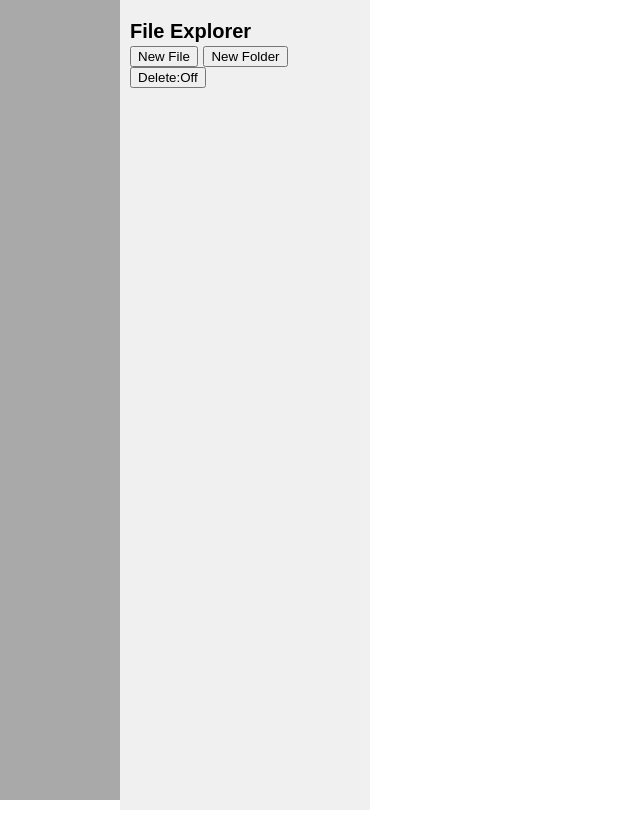
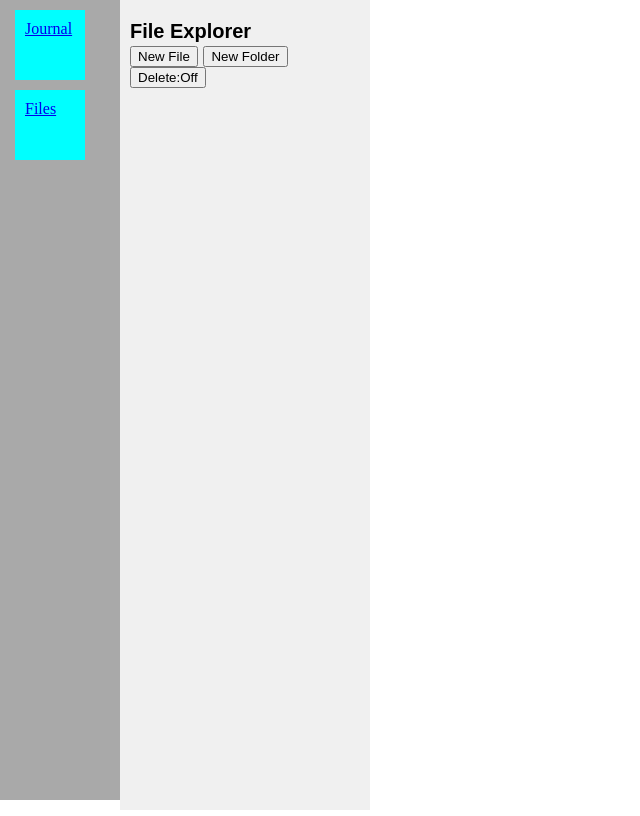
Before and after one commit to cse110-sp24-group17/cse110-sp24-group17, a website: page source/modules/file_explorer/file_explorer.html in a window 1280 px wide. Shown: the whole page, without its empty margins (0-640 px from the left). Drawn offline with Linux system fonts and the light colour scheme; files that its build step writes are made by us from their sources; a web font is replaced by a local one.

Commit message:
Added journal and file explorer buttons.

```diff
--- a/source/modules/file_explorer/file_explorer.html
+++ b/source/modules/file_explorer/file_explorer.html
@@ -1,6 +1,13 @@
 <link rel="stylesheet" href="./modules/file_explorer/style.css">
 
-<div class="nav_bar"></div>
+<div class="nav_bar">
+  <div class="nav_bar_journal">
+    <a href="./journal.html">Journal</a>
+  </div>
+  <div class="nav_bar_file_explorer">
+    <a href="./files.html">Files</a>
+  </div>
+</div>
 
 <div class="content">
   <div id="file_display">
--- a/source/modules/file_explorer/file_explorer.js
+++ b/source/modules/file_explorer/file_explorer.js
@@ -163,7 +163,7 @@ class FileExplorerComponent extends HTMLElement {
 
         loadTree(rootElement, treeRoot);
 
-
+        App.get_file_store().sync();
 
 
     }
--- a/source/modules/file_explorer/style.css
+++ b/source/modules/file_explorer/style.css
@@ -73,3 +73,23 @@ body{
 .selected:hover{
     background-color: darkred;
 }
+
+.nav_bar_journal{
+    width: 50px;
+    height: 50px;
+    position: inline-block;
+    padding: 10px 10px 10px 10px;
+    margin-left: 15px;
+    margin-top: 10px;
+    background-color:  cyan;
+}
+
+.nav_bar_file_explorer{
+    width: 50px;
+    height: 50px;
+    position: inline-block;
+    padding: 10px 10px 10px 10px;
+    margin-left: 15px;
+    margin-top: 10px;
+    background-color:  cyan;
+}
```
Also changed, not shown: source/modules/models/app.js (+9 -8 lines).
